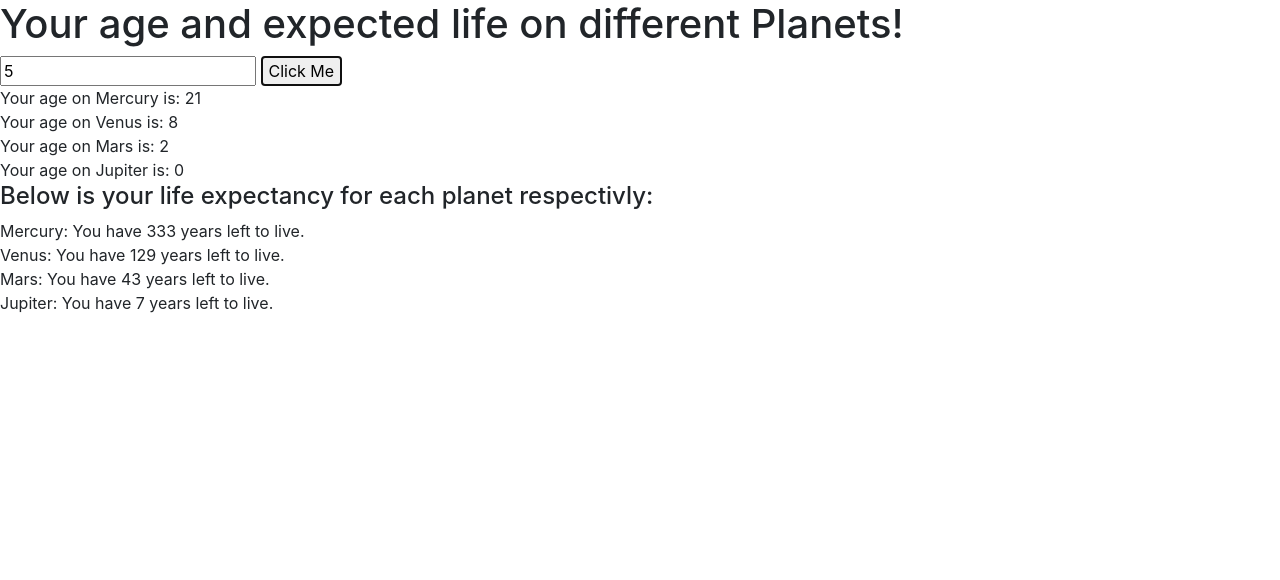
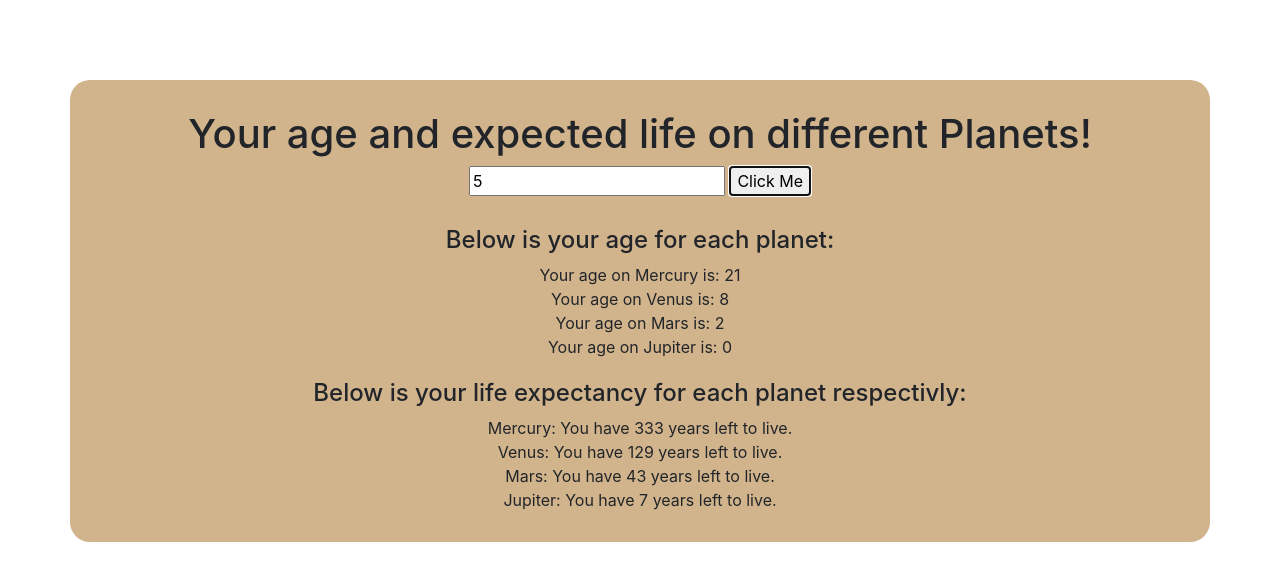
Before and after one commit to marcusjensen15/week-5-project, a website built with webpack: page src/index.html in a window 1280 px wide. Both pictures are taken after typing "5" into the empty fields and a click on the button "Click Me". Built offline with nearby package versions, Linux system fonts and the light colour scheme.

Commit message:
Add styling

```diff
--- a/src/index.html
+++ b/src/index.html
@@ -5,12 +5,22 @@
     <title>Your Project</title>
   </head>
   <body>
-    <h1>Your age and expected life on different Planets!</h1>
+    <div class="container">
+
+
+      <h1 id="mainHeader">Your age and expected life on different Planets!</h1>
       <form id="ageInput" action="index.html" method="post">
+        <div id="buttonDiv">
           <input id="userAgeInput" type="number">
           <button type="submit" name="button">Click Me</button>
 
+        </div>
+
+
+
       </form>
+      <div id="innerStyle">
+        <h4 id="ageHeader"></h4>
         <div id="output">
         </div>
         <div id="output2">
@@ -28,6 +38,7 @@
         </div>
         <div id="output8">
         </div>
-
+      </div>
+    </div>
   </body>
 </html>
--- a/src/main.js
+++ b/src/main.js
@@ -7,7 +7,7 @@ import './styles.css';
 $(document).ready(function() {
   function lifeOutput(life){
     if(life < 0){
-      return "Woah! you are beating the average life expectancy by: " + Math.abs(life);
+      return "Woah! you are beating the average life expectancy by: " + Math.abs(life) +" years";
 
     }else {return "You have " + life + " years left to live.";}
 
@@ -16,8 +16,10 @@ $(document).ready(function() {
 
     $("#ageInput").submit(function(event){
       event.preventDefault();
-      let userInput = parseInt($("#userAgeInput").val());
+      const userInput = parseInt($("#userAgeInput").val());
       let planetAge = new PlanetAge(userInput);
+
+      $("#ageHeader").text("Below is your age for each planet: ");
 
 
       $("#output").text("Your age on Mercury is: " + planetAge.mercuryAge);
--- a/src/styles.css
+++ b/src/styles.css
@@ -0,0 +1,32 @@
+#mainHeader{
+  text-align: center;
+  margin-top: 80px;
+  padding-top: 30px;
+}
+
+#buttonDiv{
+  text-align: center;
+  padding-bottom: 30px;
+
+}
+
+.container{
+  background-color: tan;
+  border-radius: 20px;
+
+}
+
+#output8{
+
+  padding-bottom: 30px;
+}
+
+#innerStyle{
+  text-align: center;
+
+}
+
+#output4{
+  margin-bottom: 20px;
+
+}
```
Lines whose indentation alone changed are shown as unchanged.
